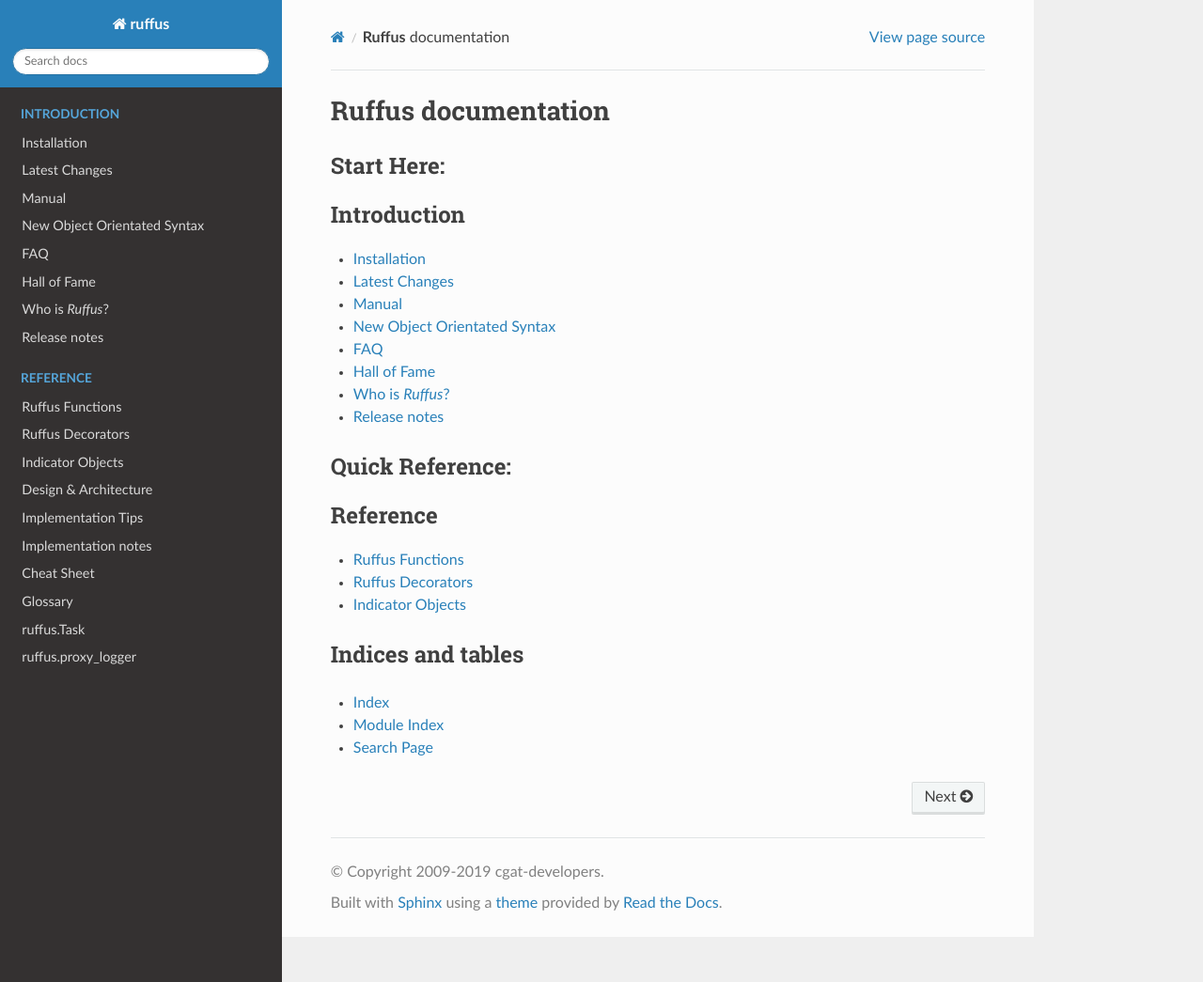
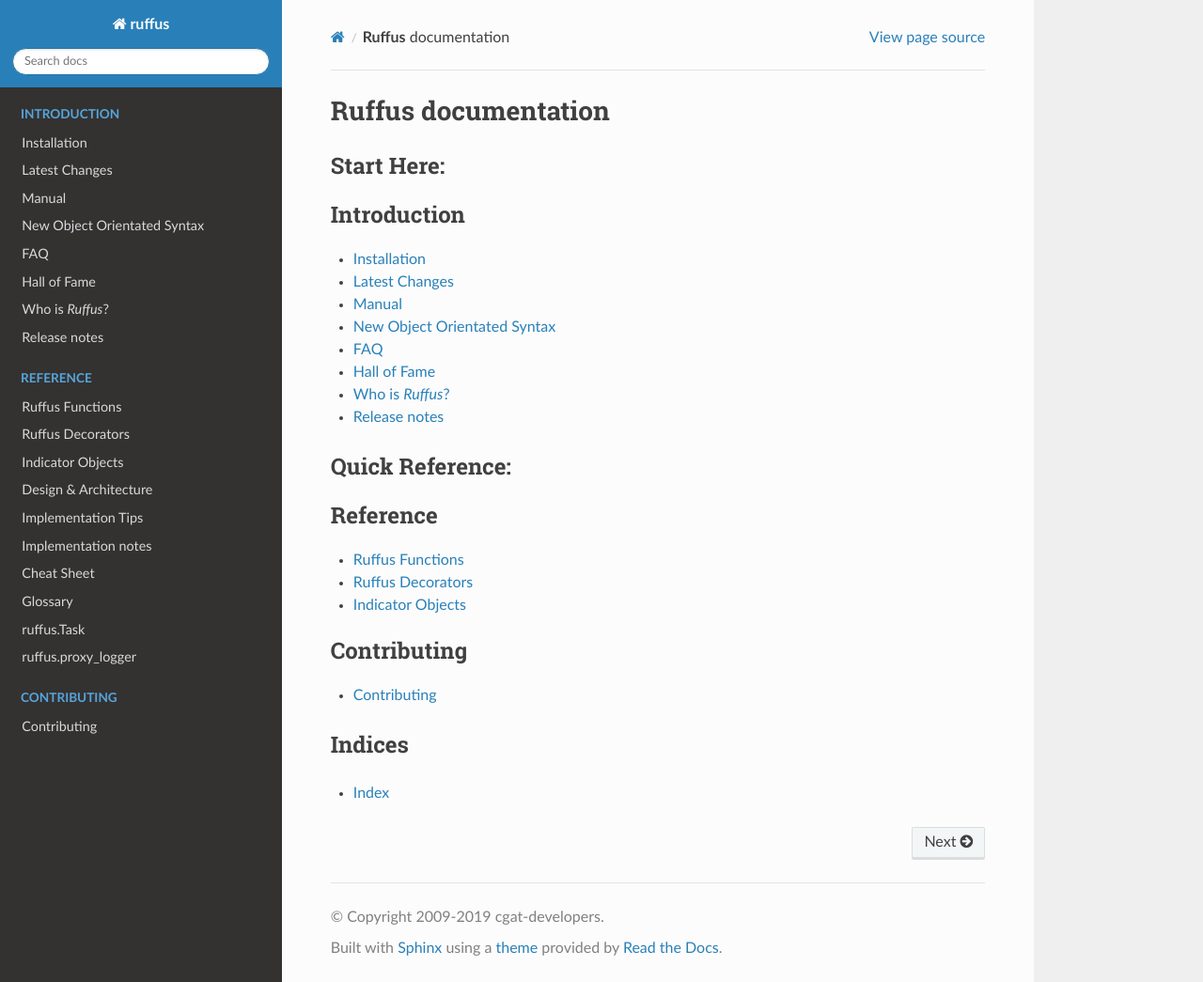
Before and after one commit to cgat-developers/ruffus, a Sphinx documentation site: the page built from doc/contents.rst, in a window 1280 px wide and 1045 px high. Shown: the whole window at 94% size. Built offline with Sphinx 7.4.7 and the Read the Docs theme 2.0.0, drawn with Linux system fonts in a browser that asks for light colours; pages that are not in the unit, such as notebooks, are missing from menus; the version number could not be read and is left out.

Commit message:
update toc

```diff
--- a/doc/contents.rst
+++ b/doc/contents.rst
@@ -62,11 +62,15 @@
    print_dependencies.rst
    adjacent_pairs_iterate.rst
 
+.. toctree::
+    :maxdepth: 1
+    :caption: Contributing
+    :name: contributing_toc
 
-=====================
-Indices and tables
-=====================
+    contributing.rst
+
+=======
+Indices
+=======
 
 * :ref:`genindex`
-* :ref:`modindex`
-* :ref:`search`
```
Also changed, not shown: other parts of doc/contents.rst (+1 -1 lines).
